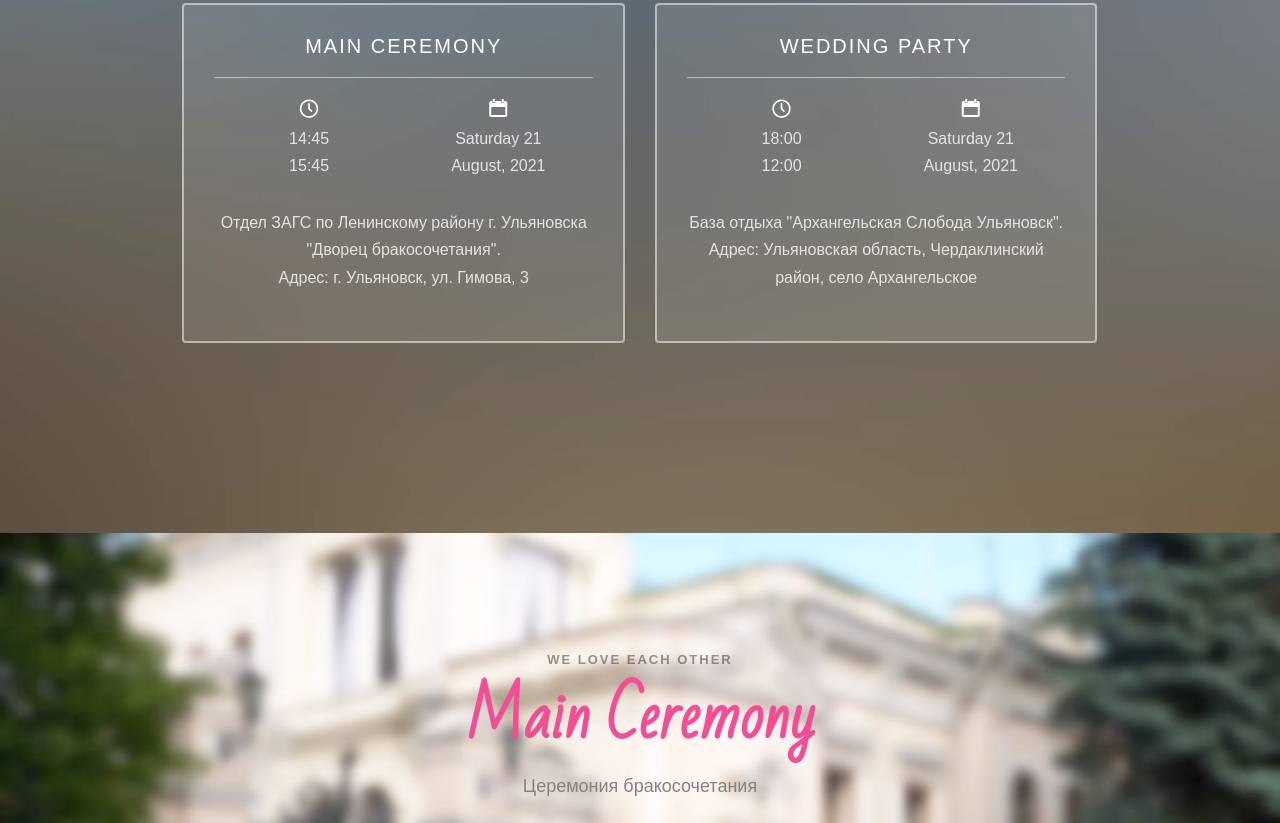
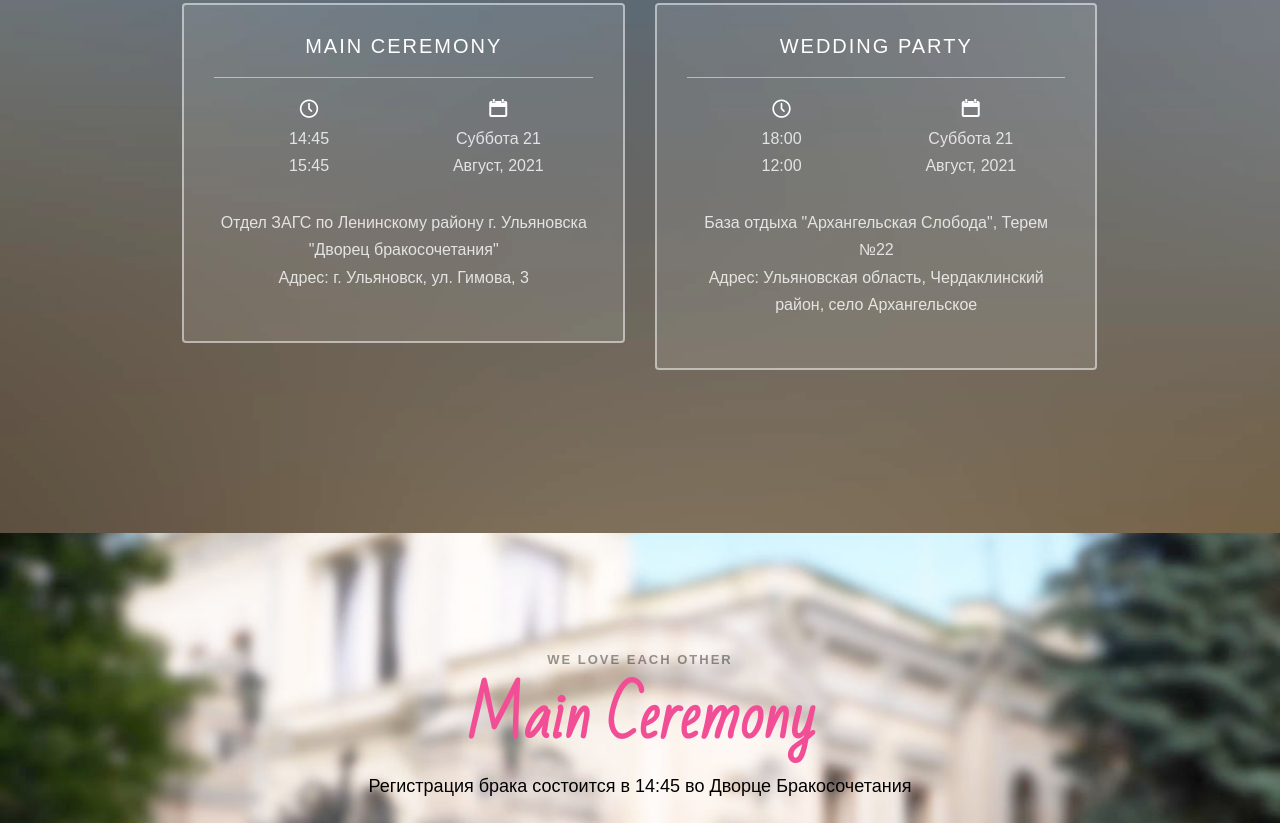
Before and after one commit to devromarus/wedding, a plain HTML site: page index.html in a window 1280 px wide. Shown: the part 1864-2687 px from the top of the page. Drawn offline with Linux system fonts and the light colour scheme; files whose address does not match are found by name; a web font is replaced by a local one.

Commit message:
Небольшие правки

```diff
--- a/css/style.css
+++ b/css/style.css
@@ -1201,7 +1201,7 @@ form label {
 .heading p {
   font-size: 18px;
   line-height: 1.5;
-  color: #828282;
+  color: #000000;
 }
 .heading span {
   text-transform: uppercase;
--- a/index.html
+++ b/index.html
@@ -142,10 +142,10 @@
 									</div>
 									<div class="event-col">
 										<i class="icon-calendar"></i>
-										<span>Saturday 21</span>
-										<span>August, 2021</span>
+										<span>Суббота 21</span>
+										<span>Август, 2021</span>
 									</div>
-									<p>Отдел ЗАГС по Ленинскому району г. Ульяновска "Дворец бракосочетания". <br> Адрес: г. Ульяновск, ул. Гимова, 3</p>
+									<p>Отдел ЗАГС по Ленинскому району г. Ульяновска "Дворец бракосочетания" <br> Адрес: г. Ульяновск, ул. Гимова, 3</p>
 								</div>
 							</div>
 							<div class="col-md-6 col-sm-6 text-center">
@@ -158,10 +158,10 @@
 									</div>
 									<div class="event-col">
 										<i class="icon-calendar"></i>
-										<span>Saturday 21</span>
-										<span>August, 2021</span>
+										<span>Суббота 21</span>
+										<span>Август, 2021</span>
 									</div>
-									<p>База отдыха "Архангельская Слобода Ульяновск". <br> Адрес: Ульяновская область, Чердаклинский район, село Архангельское</p>
+									<p>База отдыха "Архангельская Слобода", Терем №22 <br> Адрес: Ульяновская область, Чердаклинский район, село Архангельское</p>
 								</div>
 							</div>
 						</div>
@@ -178,7 +178,7 @@
 				<div class="col-md-8 col-md-offset-2 text-center heading animate-box">
 					<span>We Love Each Other</span>
 					<h2>Main Ceremony</h2>
-					<p>Церемония бракосочетания</p>
+					<p>Регистрация брака состоится в 14:45 во Дворце Бракосочетания</p>
 				</div>
 			</div>
 		</div>
@@ -196,7 +196,7 @@
 				<div class="col-md-8 col-md-offset-2 text-center heading animate-box">
 					<span>We Love Each Other</span>
 					<h2>Wedding Party</h2>
-					<p>После оффициальной части царемонии продолжение в неформальной обстановке на территории базы отдыха "Архангельская слобода"</p>
+					<p>Свадебный банкет в неформальной обстановке начнётся в 18:00 на территории базы отдыха "Архангельская слобода"</p>
 				</div>
 			</div>
 		</div>
```
